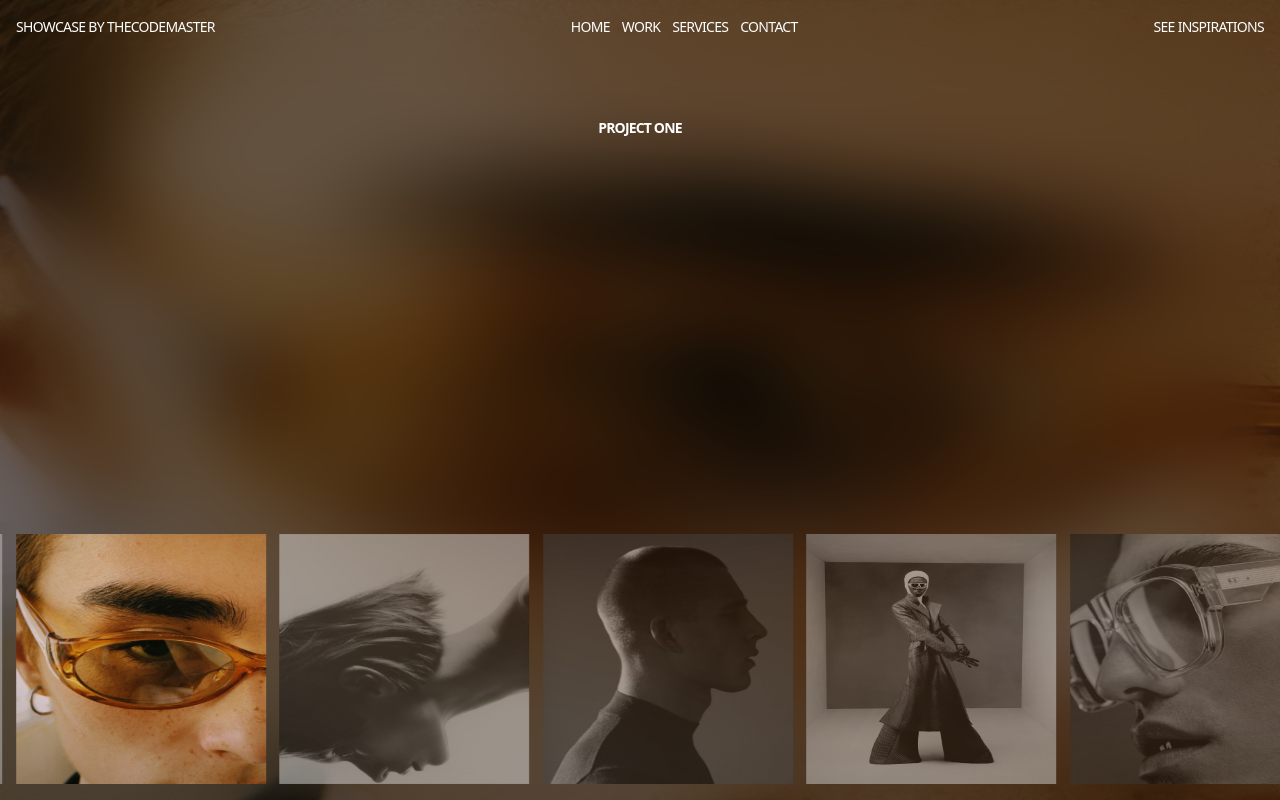
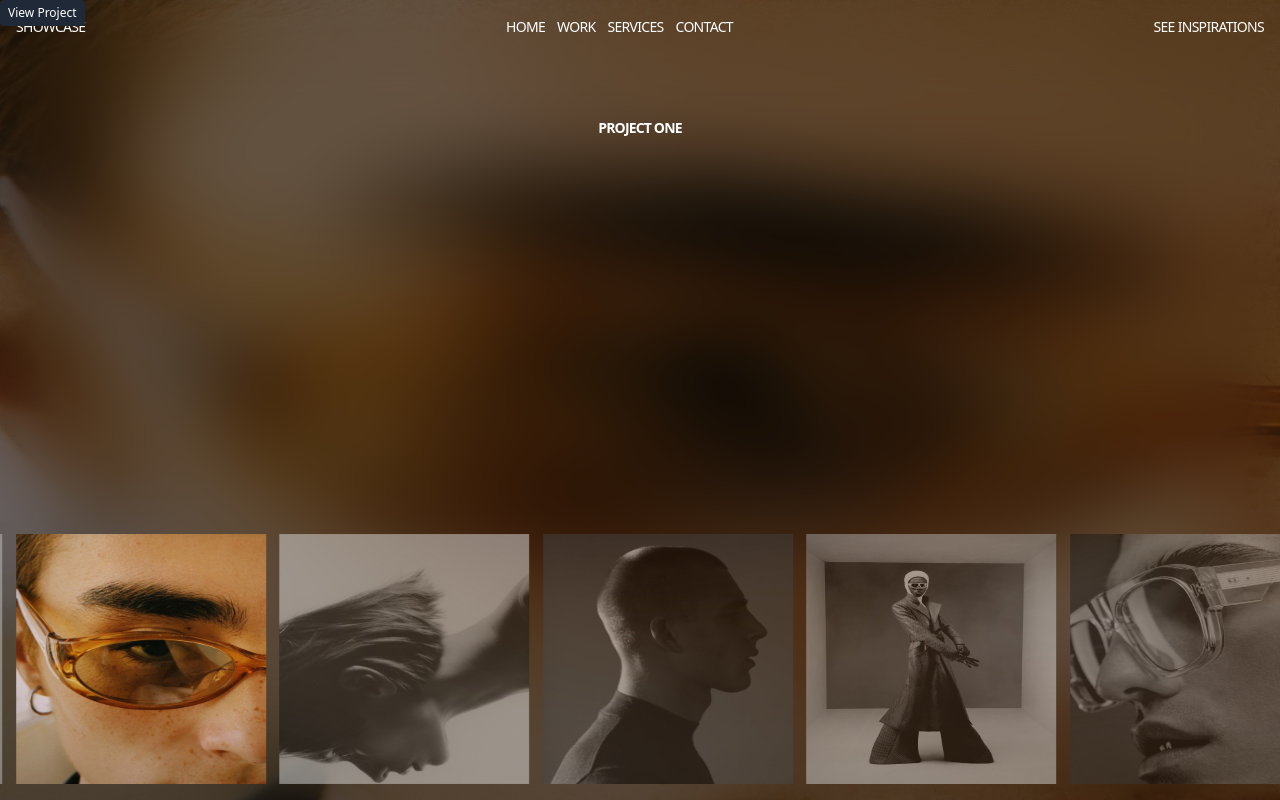
Before and after one commit to thecode-master-sy/micro-animations, a Next.js app: page /infinite-snap-scroll-carousel in a window 1280 px wide. Built offline with nearby package versions, Linux system fonts and the light colour scheme.

Commit message:
feat: finishing touches

```diff
--- a/app/(animations)/draggable-photo-gallery/_components/mouse-follower.tsx
+++ b/app/(animations)/draggable-photo-gallery/_components/mouse-follower.tsx
@@ -1,20 +1,28 @@
 "use client";
+import { cn } from "@/lib/utils";
 import useMousePosition from "./useMousePositon";
 import { motion } from "motion/react";
 
 export const MouseFollower = ({
   shouldShow,
   displayText,
+  target,
+  className,
 }: {
   shouldShow: boolean;
   displayText: string;
+  target?: HTMLElement;
+  className?: string;
 }) => {
-  const { x, y } = useMousePosition();
+  const { x, y } = useMousePosition(target);
 
   return (
     <motion.div
       animate={{ x, y, opacity: shouldShow ? 1 : 0 }}
-      className="w-max px-2 py-1 hidden md:flex bg-blur opacity-0 text-[12px] rounded-sm text-black absolute z-10 cursor-grabbing select-none"
+      className={cn(
+        "w-max px-2 py-1 hidden md:flex bg-blur opacity-0 text-[12px] rounded-sm text-black absolute z-10 cursor-grabbing select-none",
+        className
+      )}
       transition={{ type: "tween", ease: "backOut", duration: 0.5 }}
     >
       <motion.span
--- a/app/(animations)/draggable-photo-gallery/_components/useMousePositon.tsx
+++ b/app/(animations)/draggable-photo-gallery/_components/useMousePositon.tsx
@@ -1,18 +1,34 @@
 "use client";
-import React, { useState, useEffect } from "react";
+import { useState, useEffect } from "react";
 
-const useMousePosition = () => {
-  const [mousePosition, setMousePosition] = useState({ x: 0, y: 0 });
+// Define the shape of the mouse position state
+interface MousePosition {
+  x: number;
+  y: number;
+}
+
+// Define the hook's return type and parameters
+const useMousePosition = (target?: HTMLElement | null): MousePosition => {
+  const [mousePosition, setMousePosition] = useState<MousePosition>({
+    x: 0,
+    y: 0,
+  });
 
   const updateMousePosition = (e: MouseEvent) => {
-    setMousePosition({ x: e.clientX, y: e.clientY });
+    setMousePosition({ x: e.clientX + 20, y: e.clientY + 20 });
   };
 
   useEffect(() => {
-    window.addEventListener("mousemove", updateMousePosition);
+    const caller: Window | HTMLElement = target ?? window;
+    caller.addEventListener("mousemove", updateMousePosition as EventListener);
 
-    return () => window.removeEventListener("mousemove", updateMousePosition);
-  }, []);
+    return () => {
+      caller.removeEventListener(
+        "mousemove",
+        updateMousePosition as EventListener
+      );
+    };
+  }, [target]);
 
   return mousePosition;
 };
--- a/app/(animations)/infinite-snap-scroll-carousel/_components/carousel.tsx
+++ b/app/(animations)/infinite-snap-scroll-carousel/_components/carousel.tsx
@@ -9,6 +9,7 @@ import {
   useMotionValueEvent,
 } from "motion/react";
 import { useRef, useEffect, useState, useCallback } from "react";
+import { MouseFollower } from "../../draggable-photo-gallery/_components/mouse-follower";
 
 const config = {
   SCROLL_SPEED: 1.75,
@@ -49,6 +50,7 @@ export default function Carousel({
   const totalSlideCount = gallery.length;
   const copies = 6;
   const totalSlides = totalSlideCount * copies;
+  const carouselContainerRef = useRef<HTMLDivElement>(null);
 
   const calculateSlideWidth = useCallback(() => {
     if (slideRef.current && trackRef.current) {
@@ -343,7 +345,10 @@ export default function Carousel({
   console.log(currentSlideIndex);
 
   return (
-    <div className="w-full fixed bottom-4 left-0 right-0 overflow-hidden carousel-container">
+    <div
+      ref={carouselContainerRef}
+      className="w-full fixed bottom-4 left-0 right-0 overflow-hidden carousel-container"
+    >
       <div
         className="w-max flex carousel px-4 gap-4 md:gap-[1.05vw]"
         ref={trackRef}
--- a/app/(animations)/infinite-snap-scroll-carousel/_components/nav.tsx
+++ b/app/(animations)/infinite-snap-scroll-carousel/_components/nav.tsx
@@ -1,7 +1,7 @@
 export default function Nav() {
   return (
     <div className="uppercase p-4 flex justify-between tracking-tighter">
-      <div>Showcase by thecodemaster</div>
+      <div>Showcase</div>
 
       <ul className=" gap-3 hidden md:flex">
         <li>Home</li>
--- a/app/(animations)/infinite-snap-scroll-carousel/page.tsx
+++ b/app/(animations)/infinite-snap-scroll-carousel/page.tsx
@@ -6,6 +6,7 @@ import Carousel from "./_components/carousel";
 import { useState } from "react";
 import { motion, AnimatePresence } from "motion/react";
 import { gallery } from "./static";
+import { MouseFollower } from "../draggable-photo-gallery/_components/mouse-follower";
 
 export default function InfiniteSnapScrollCarousel() {
   const [currentSlideIndex, setCurrentSlideIndex] = useState(0);
@@ -33,6 +34,11 @@ export default function InfiniteSnapScrollCarousel() {
         currentSlideIndex={currentSlideIndex}
         setCurrentSlideIndex={setCurrentSlideIndex}
       />
+      <MouseFollower
+        shouldShow={true}
+        displayText="View Project"
+        className="text-white bg-gray-800"
+      />
     </div>
   );
 }
```
